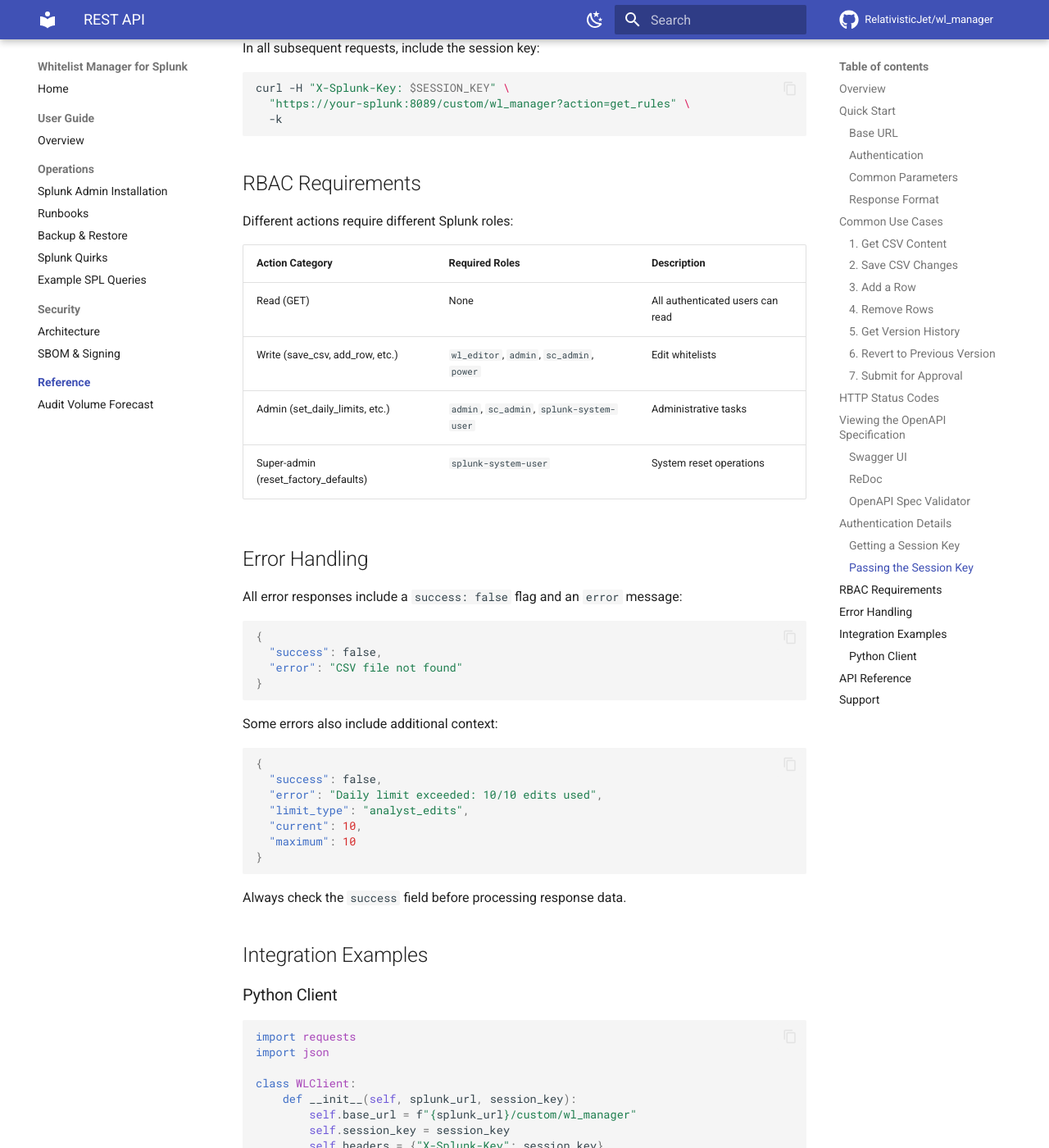
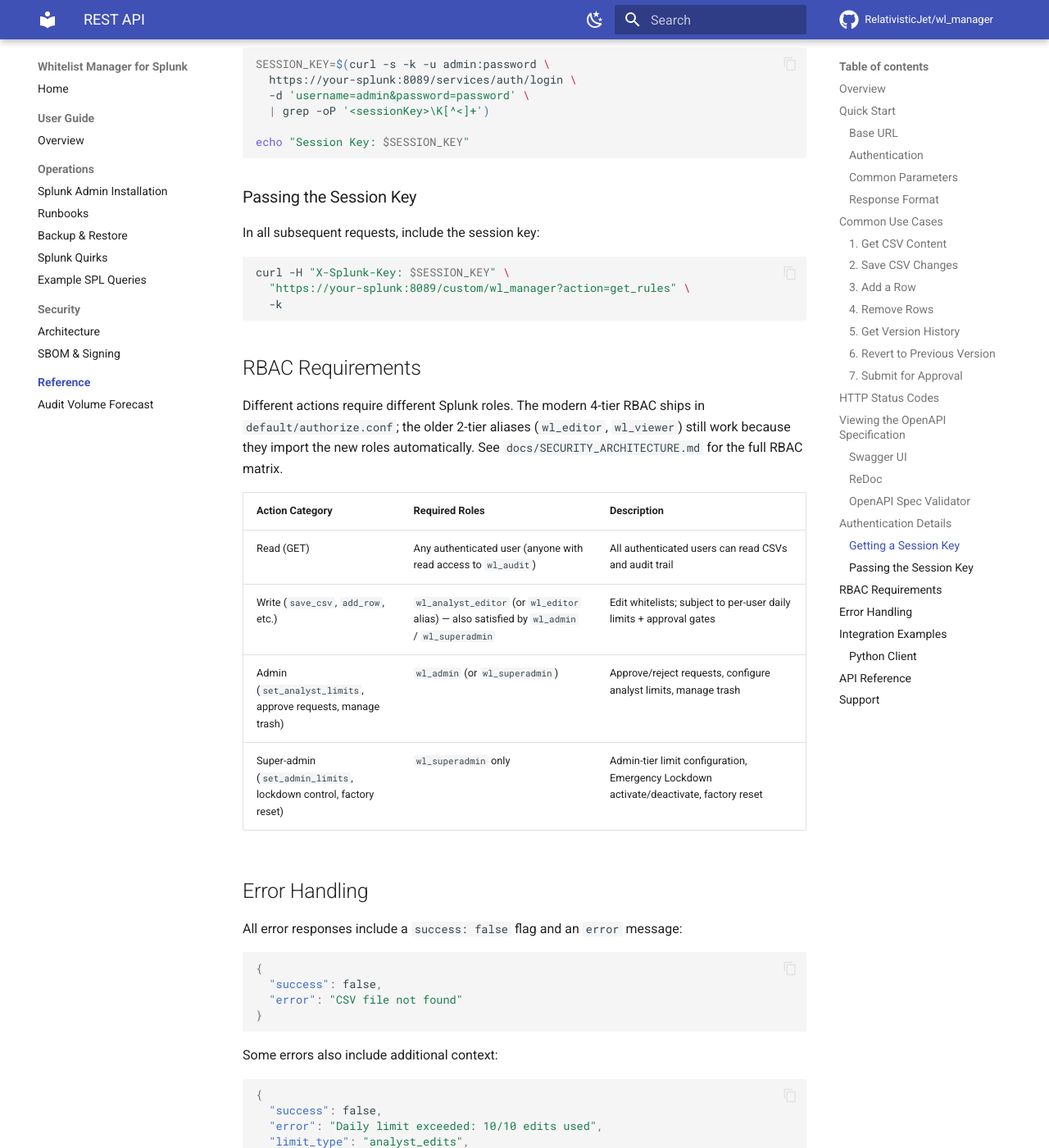
Before and after one commit to RelativisticJet/wl_manager, an MkDocs documentation site: the page built from docs/api/README.md, in a window 1280 px wide and 1400 px high, scrolled down 6774 px. Shown: the whole window at 82% size. Built offline with MkDocs 1.6.1 and Material for MkDocs 9.7.7, drawn with Linux system fonts in a browser that asks for light colours; comment, search, counter and statistics services are not loaded; some of the changed text lies outside the part shown.

Commit message:
docs(rbac): align scattered RBAC refs with modern 4-tier model + drift-fix
Three drift-only edits as part of the docs audit:

- docs/APPINSPECT_NOTES.md: roles table + RBAC compliance row now
  enumerate the 4 modern roles (wl_superadmin / wl_admin /
  wl_analyst_editor / wl_analyst_viewer) plus the backward-compat
  aliases (wl_editor / wl_viewer). Previous version listed only
  the legacy aliases, making the AppInspect audit report look
  like it predated the renaming.

- docs/api/README.md: 403 error description + RBAC Requirements
  table rewritten to cover all 6 role names (4 modern + 2 alias)
  with explicit purposes, plus an intro paragraph pointing to
  default/authorize.conf and docs/SECURITY_ARCHITECTURE.md as
  authoritative sources.

- docs/PRE_PUBLIC_AUDIT.md: F-M2 row was hardcoding 'build 660'
  as the current build. Replaced with a reference-don't-copy
  pattern ('see default/app.conf for current build') so the row
  won't drift again the next time the build bumps. Same
  documentation rule that the pre-commit doc-drift check enforces
  on file-path references.

No code changes; no behaviour change. Doc-drift check (make
doc-check) passes after the edit.

```diff
--- a/docs/api/README.md
+++ b/docs/api/README.md
@@ -253,7 +253,7 @@
 | 200  | OK - Action succeeded | CSV fetched, saved, or modified successfully |
 | 400  | Bad Request - Validation error | Missing required parameter, invalid filename |
 | 401  | Unauthorized - Not authenticated | Session expired, no session key provided |
-| 403  | Forbidden - Insufficient permissions | User lacks required role (wl_editor, admin, etc.) |
+| 403  | Forbidden - Insufficient permissions | User lacks required role (one of `wl_superadmin`, `wl_admin`, `wl_analyst_editor`, `wl_analyst_viewer` — modern 4-tier — or the backward-compat aliases `wl_editor` / `wl_viewer`; see `default/authorize.conf`) |
 | 404  | Not Found - Resource doesn't exist | CSV file not found, version not found |
 | 429  | Too Many Requests - Limit exceeded | Daily edit limit exceeded |
 | 500  | Server Error - Unexpected exception | Internal error (check Splunk logs) |
@@ -320,14 +320,18 @@
 
 ## RBAC Requirements
 
-Different actions require different Splunk roles:
+Different actions require different Splunk roles. The modern 4-tier
+RBAC ships in `default/authorize.conf`; the older 2-tier aliases
+(`wl_editor`, `wl_viewer`) still work because they import the new
+roles automatically. See `docs/SECURITY_ARCHITECTURE.md` for the
+full RBAC matrix.
 
 | Action Category | Required Roles | Description |
 |-----------------|----------------|-------------|
-| Read (GET) | None | All authenticated users can read |
-| Write (save_csv, add_row, etc.) | `wl_editor`, `admin`, `sc_admin`, `power` | Edit whitelists |
-| Admin (set_daily_limits, etc.) | `admin`, `sc_admin`, `splunk-system-user` | Administrative tasks |
-| Super-admin (reset_factory_defaults) | `splunk-system-user` | System reset operations |
+| Read (GET) | Any authenticated user (anyone with read access to `wl_audit`) | All authenticated users can read CSVs and audit trail |
+| Write (`save_csv`, `add_row`, etc.) | `wl_analyst_editor` (or `wl_editor` alias) — also satisfied by `wl_admin` / `wl_superadmin` | Edit whitelists; subject to per-user daily limits + approval gates |
+| Admin (`set_analyst_limits`, approve requests, manage trash) | `wl_admin` (or `wl_superadmin`) | Approve/reject requests, configure analyst limits, manage trash |
+| Super-admin (`set_admin_limits`, lockdown control, factory reset) | `wl_superadmin` only | Admin-tier limit configuration, Emergency Lockdown activate/deactivate, factory reset |
 
 ## Error Handling
 
```
Also changed, not shown: docs/APPINSPECT_NOTES.md (+2 -2 lines), docs/PRE_PUBLIC_AUDIT.md (+1 -1 lines).
